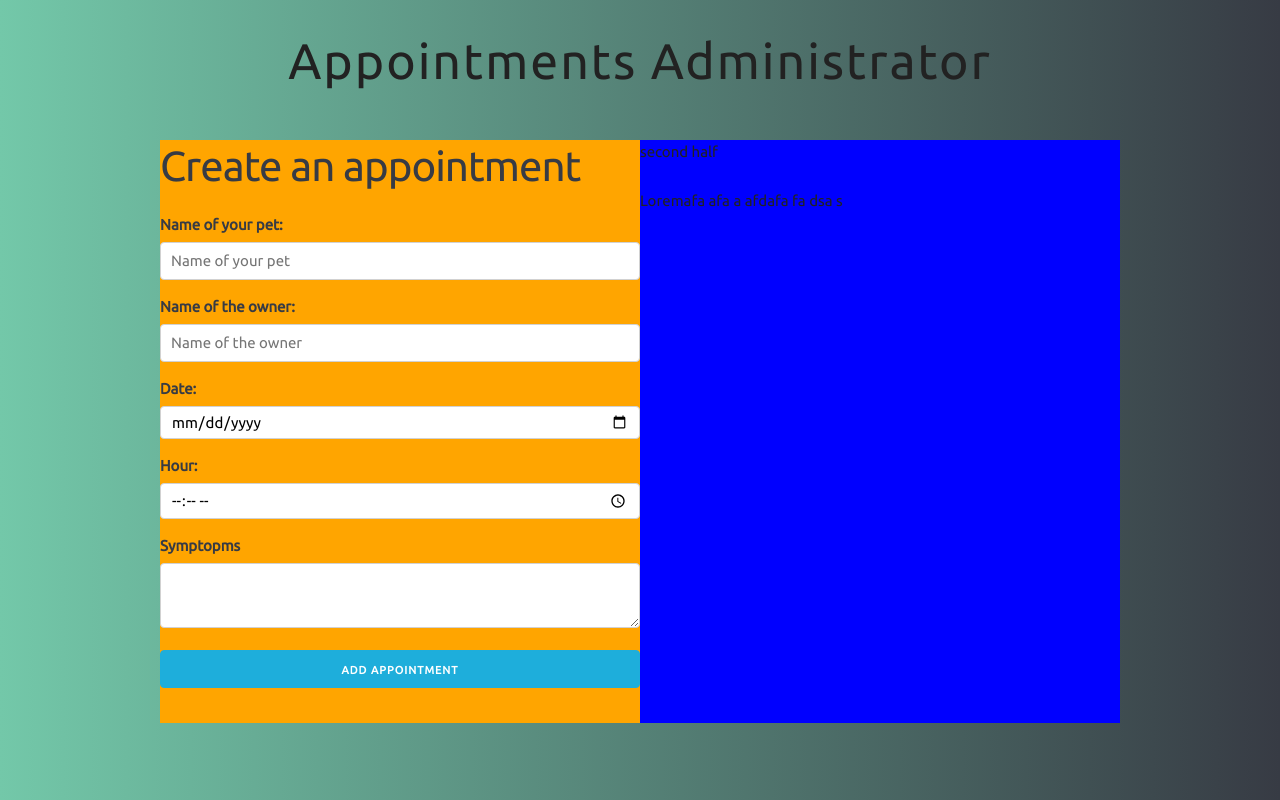
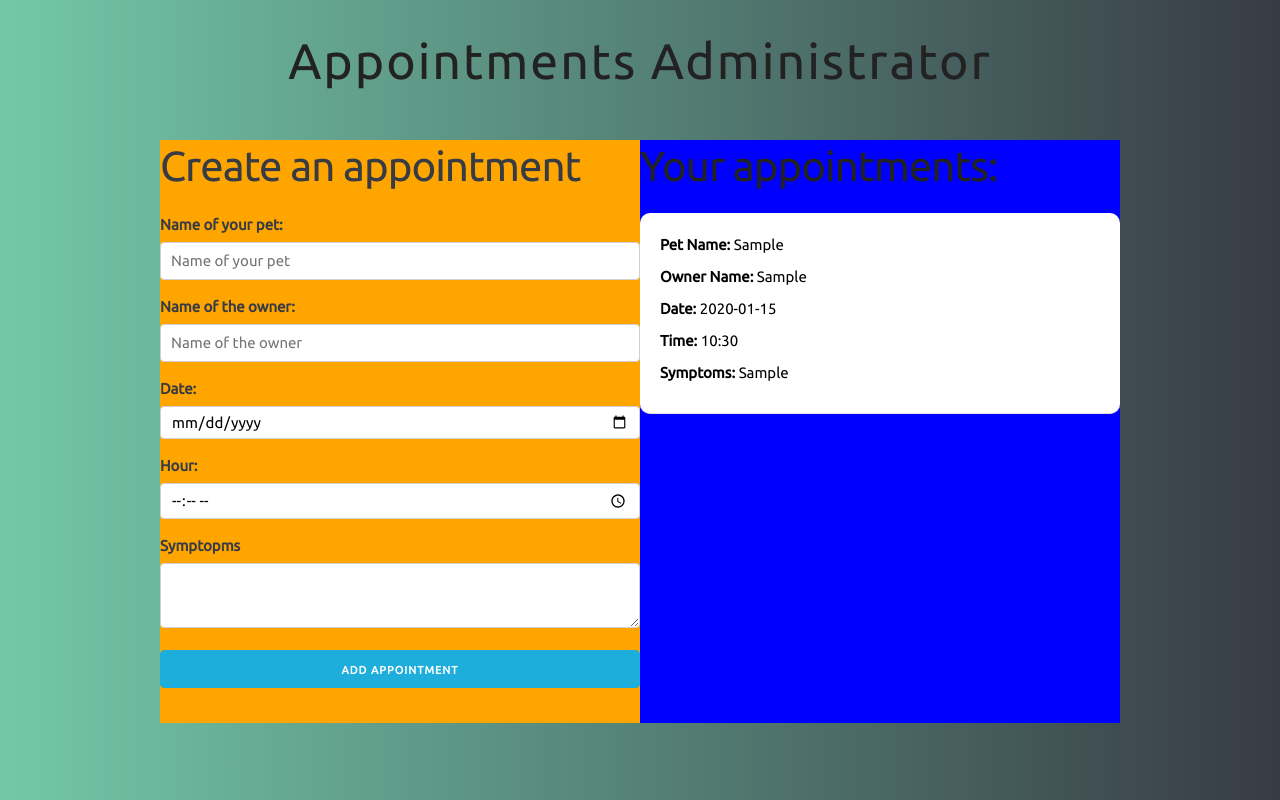
Before and after one commit to AntonioSalazar/react-appointments, a React (Create React App) app: page / in a window 1280 px wide. Both pictures are taken after typing "Sample", "Sample", "2020-01-15", "10:30", "Sample" into the empty fields and a click on the button "ADD APPOINTMENT". Built offline with nearby package versions, Linux system fonts and the light colour scheme.

Commit message:
User is able to add an appointment and it gets displayed at the right side of the form

```diff
--- a/src/App.js
+++ b/src/App.js
@@ -1,5 +1,6 @@
 import React, { Fragment, useState } from 'react';
 import Form from './components/Form';
+import Appointment from './components/Appointment';
 
 
 
@@ -30,10 +31,13 @@ function App() {
             />
           </div>
           <div className="content__appointment">
-            <p>
-              second half
-            </p>
-            <p>Loremafa afa a afdafa fa dsa s</p>
+            <h2>Your appointments:</h2>
+            {appointmentsArray.map(appointment => (
+              <Appointment
+                key={appointment.id}
+                appointment={appointment}
+              />
+            ))}
           </div>
         </div>
 
--- /dev/null
+++ b/src/components/Appointment.jsx
@@ -0,0 +1,19 @@
+import React from 'react';
+
+
+const Appointment = ({appointment}) => {
+
+    const { pet, owner, date, hour, symptoms } = appointment;
+    console.log(appointment)
+    return(
+        <div className="appointment">
+            <p>Pet Name: <span>{pet}</span></p>
+            <p>Owner Name: <span>{owner}</span></p>
+            <p>Date: <span>{date}</span></p>
+            <p>Time: <span>{hour}</span></p>
+            <p>Symptoms: <span>{symptoms}</span></p>
+        </div>
+    )
+}
+
+export default Appointment;
--- a/src/index.scss
+++ b/src/index.scss
@@ -93,26 +93,26 @@ input[type="time"] {
 //   color: white;
 // }
 
-.cita {
+.appointment {
   padding: 2rem;
   background: white;
   border-bottom: 1px solid #e1e1e1;
   color: black;
 }
 
-.cita p {
+.appointment p {
   font-weight: bold;
   margin-bottom: .8rem;
 }
-.cita p span {
+.appointment p span {
   font-weight: normal;
 
 }
-.cita:first-of-type {
+.appointment:first-of-type {
   border-top-left-radius: 1rem;
   border-top-right-radius: 1rem;
 }
-.cita:last-of-type {
+.appointment:last-of-type {
   border-bottom-left-radius: 1rem;
   border-bottom-right-radius: 1rem;
 }
```
